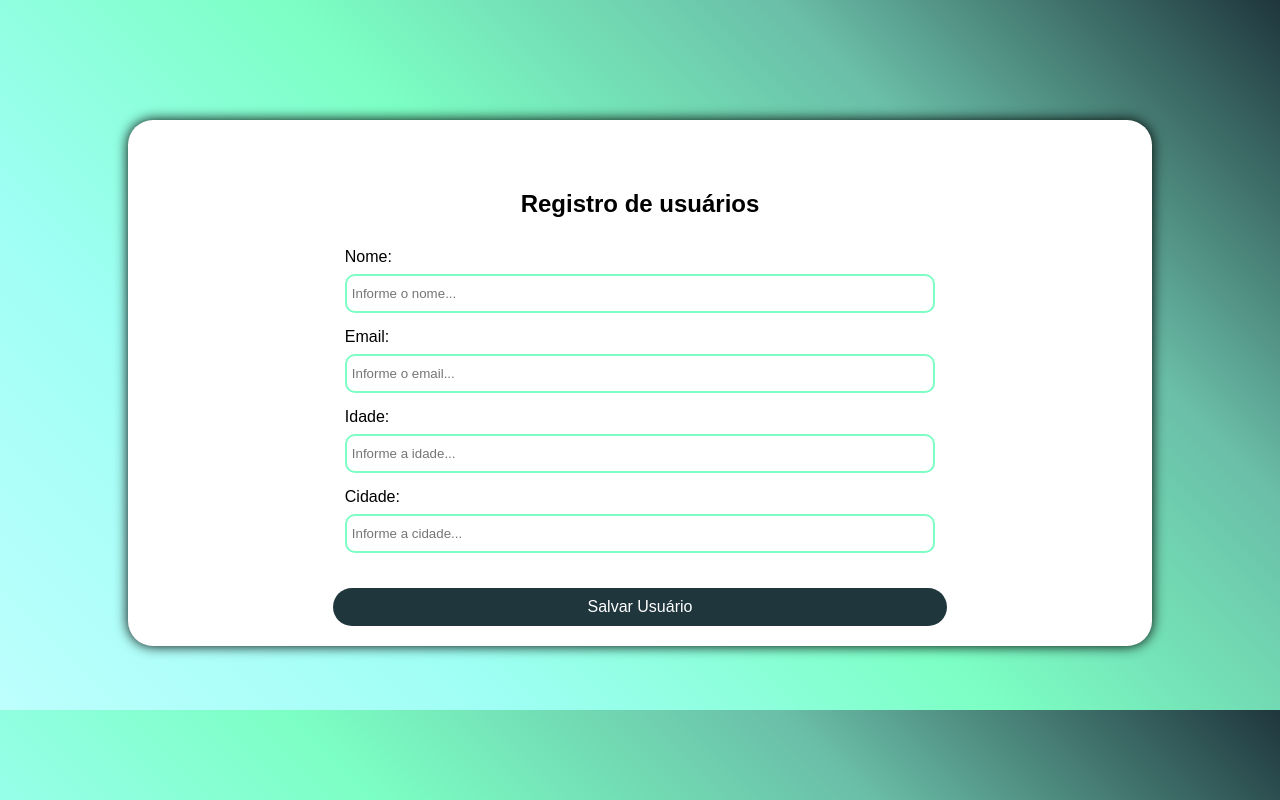
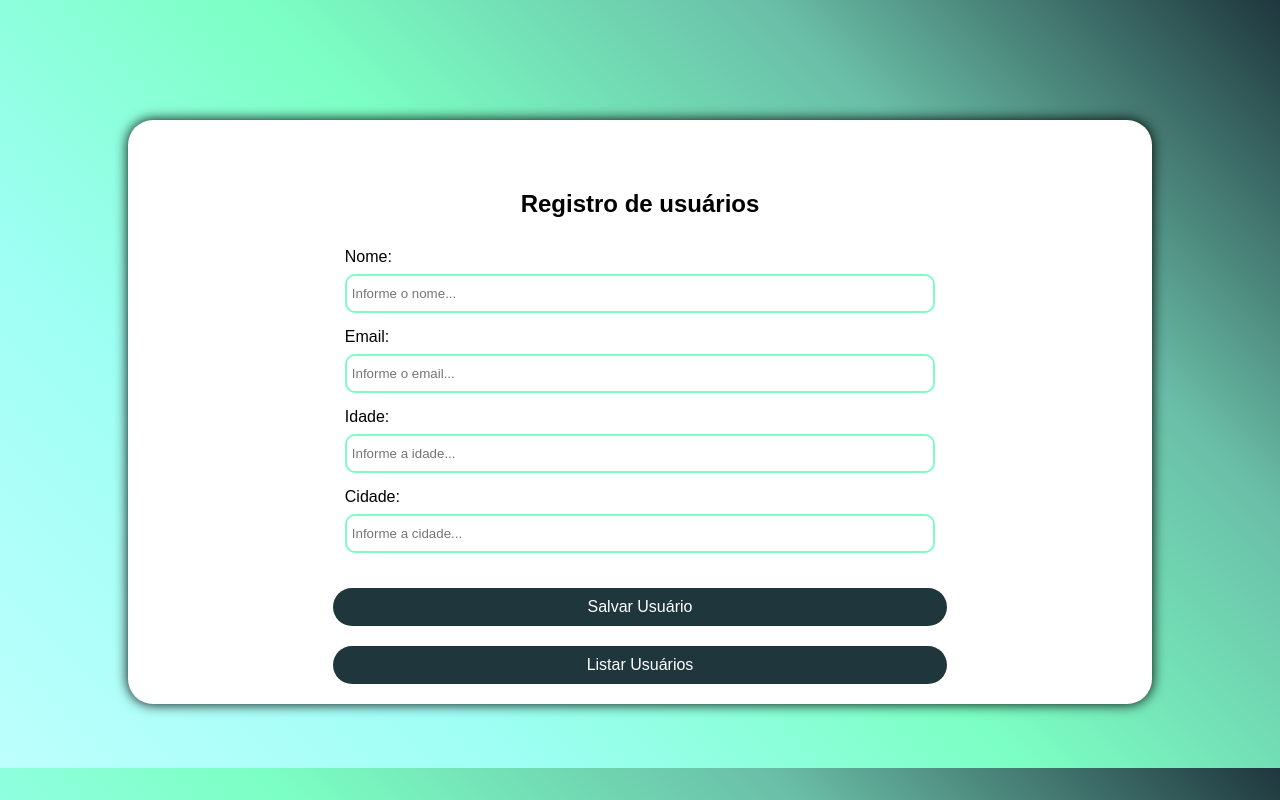
Before and after one commit to MatheusNunes133/BancoDeDados2-ProjetoFinal, a website: page html/registro-de-pessoas.html in a window 1280 px wide. Drawn offline with Linux system fonts and the light colour scheme; files that its build step writes are made by us from their sources; files whose address does not match are found by name.

Commit message:
view: Adiciona botao para ir para a pagina de listar usuarios slavos

```diff
--- a/html/registro-de-pessoas.html
+++ b/html/registro-de-pessoas.html
@@ -31,6 +31,7 @@
       </div>
     </form>
     <button onclick="saveUser()">Salvar Usuário</button>
+    <button onclick="window.location.href='/mostra-usuarios-salvos'">Listar Usuários</button>
   </section>
 
   <script src="save-pessoa.js"></script>
```
